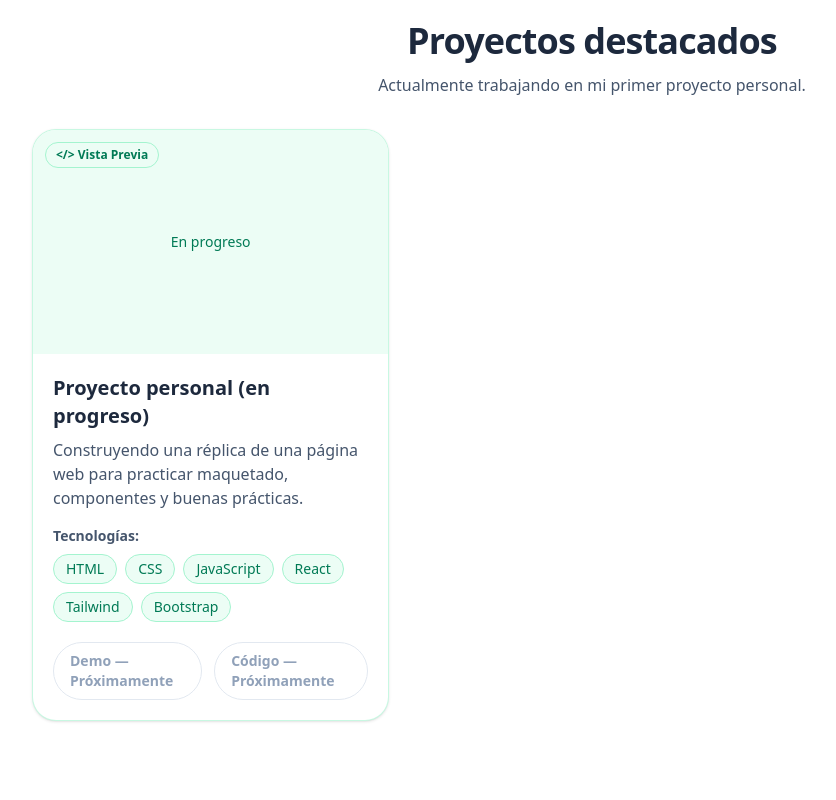
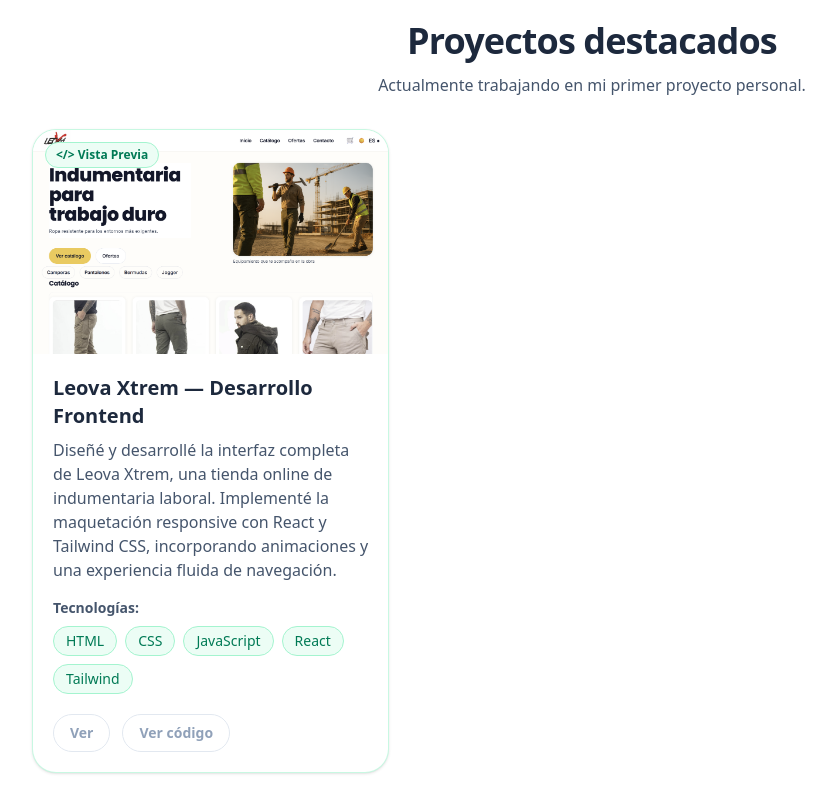
Before and after one commit to SergioMamaniUTN/PortafolioGit, a React (Vite) app: page / in a window 1280 px wide. Shown: the part 2640-3440 px from the top of the page, without its empty margins (48-884 px from the left). Built offline with nearby package versions, Linux system fonts and the light colour scheme.

Commit message:
fix: botones de demo y codigo activos en Projects

```diff
--- a/src/lang/LangProvider.jsx
+++ b/src/lang/LangProvider.jsx
@@ -1,4 +1,3 @@
-// src/lang/LangProvider.jsx
 import React, { createContext, useEffect, useMemo, useState } from "react";
 import es from "./es.js";
 import en from "./en.js";
@@ -75,5 +74,4 @@ export function LangProvider({ children }) {
   return <LangContext.Provider value={value}>{children}</LangContext.Provider>;
 }
 
-// opcional: export default por si en algún lado importás por default
 export default LangProvider;
--- a/src/lang/en.js
+++ b/src/lang/en.js
@@ -89,11 +89,11 @@ export default {
     preview: "Preview",
     inProgress: "In progress",
     project1Alt: "Personal project — preview",
-    project1Title: "Personal project (in progress)",
+    project1Title: "Leova Xtrem — Frontend Development",
     project1Desc:
-      "Building a replica of a website to practice layout, components and best practices.",
+      "I designed and developed the entire interface for Leova Xtrem, an online store specializing in workwear. I implemented responsive layout using React and Tailwind CSS, incorporating animations and a smooth navigation experience.",
     techsLabel: "Technologies:",
-    demoSoon: "Demo — Coming soon",
+    demoSoon: "View page",
     codeSoon: "Code — Coming soon",
   },
 
--- a/src/lang/es.js
+++ b/src/lang/es.js
@@ -1,5 +1,4 @@
 export default {
-  // ...
   navbar: {
     home: "Inicio",
     about: "Acerca de mí",
@@ -90,12 +89,12 @@ export default {
     preview: "Vista Previa",
     inProgress: "En progreso",
     project1Alt: "Proyecto personal — vista previa",
-    project1Title: "Proyecto personal (en progreso)",
+    project1Title: "Leova Xtrem — Desarrollo Frontend",
     project1Desc:
-      "Construyendo una réplica de una página web para practicar maquetado, componentes y buenas prácticas.",
+      "Diseñé y desarrollé la interfaz completa de Leova Xtrem, una tienda online de indumentaria laboral. Implementé la maquetación responsive con React y Tailwind CSS, incorporando animaciones y una experiencia fluida de navegación.",
     techsLabel: "Tecnologías:",
-    demoSoon: "Demo — Próximamente",
-    codeSoon: "Código — Próximamente",
+    demoSoon: "Ver",
+    codeSoon: "Ver código",
   },
 
   experience: {
--- a/src/lang/useLang.js
+++ b/src/lang/useLang.js
@@ -1,6 +1,5 @@
-// src/lang/useLang.js
 import { useContext } from "react";
-import { LangContext } from "./LangProvider.jsx"; // 👈 importante la extensión .jsx
+import { LangContext } from "./LangProvider.jsx";
 
 export function useLang() {
   const ctx = useContext(LangContext);
--- a/src/sections/Projects.jsx
+++ b/src/sections/Projects.jsx
@@ -27,26 +27,25 @@ export default function Projects() {
         >
           {/* Etiqueta “Vista Previa” */}
           <span
-            className="pointer-events-none absolute left-3 top-3 z-10 inline-flex items-center rounded-full border border-emerald-200 bg-emerald-50 px-2.5 py-1 text-xs font-semibold text-emerald-700
-                           dark:border-emerald-500/30 dark:bg-emerald-900/20 dark:text-emerald-300"
+            className=" absolute left-3 top-3 z-10 inline-flex items-center rounded-full border border-emerald-200 bg-emerald-50 px-2.5 py-1 text-xs font-semibold text-emerald-700
+                           dark:border-emerald-500/30 dark:bg-emerald-900/90 dark:text-emerald-300"
           >
             &lt;/&gt; {t("projects.preview")}
           </span>
 
           {/* Imagen / Placeholder */}
           <figure className="relative">
-            {/* 👉 cuando tengas la imagen, ponela en /public/projects/proyecto-1.jpg y descomentá la etiqueta <img> */}
-            {/* <img
-              src="/projects/proyecto-1.jpg"
+            <img
+              src="/public/portadaleova.png"
               alt="Proyecto personal — vista previa"
               className="h-56 w-full object-cover"
-            /> */}
-            <div
+            />
+            {/*<div
               className="flex h-56 w-full items-center justify-center bg-emerald-50 text-sm font-medium text-emerald-700
                             dark:bg-emerald-900/20 dark:text-emerald-300"
             >
               {t("projects.inProgress")}
-            </div>
+            </div>*/}
           </figure>
 
           {/* Contenido */}
@@ -65,14 +64,8 @@ export default function Projects() {
                   {t("projects.techsLabel")}
                 </p>
                 <ul className="mt-2 flex flex-wrap gap-2">
-                  {[
-                    "HTML",
-                    "CSS",
-                    "JavaScript",
-                    "React",
-                    "Tailwind",
-                    "Bootstrap",
-                  ].map((tech) => (
+                  {["HTML", "CSS", "JavaScript", "React", "Tailwind"].map(
+                    (tech) => (
                       <li
                         key={tech}
                         className="rounded-full border border-emerald-200 bg-emerald-50 px-3 py-1 text-sm font-medium text-emerald-700
@@ -80,21 +73,25 @@ export default function Projects() {
                       >
                         {tech}
                       </li>
-                  ))}
+                    )
+                  )}
                 </ul>
               </div>
             </div>
 
             {/* Acciones (deshabilitadas por ahora) */}
             <footer className="mt-5 flex gap-3">
-              <span
-                className="inline-flex cursor-not-allowed items-center justify-center rounded-full border border-slate-200 bg-white px-4 py-2 text-sm font-semibold text-slate-400
-                               dark:border-slate-600 dark:bg-slate-800 dark:text-slate-500"
+              <a
+                href="https://proyectoleovaxtrem.netlify.app/"
+                target="_blank"
+                rel="noreferrer"
+                className="inline-flex  items-center justify-center rounded-full border border-slate-200 bg-white px-4 py-2 text-sm font-semibold text-slate-400
+                               dark:border-slate-900 dark:bg-slate-300 dark:text-slate-900"
               >
                 {t("projects.demoSoon")}
-              </span>
+              </a>
               <span
-                className="inline-flex cursor-not-allowed items-center justify-center rounded-full border border-slate-200 bg-white px-4 py-2 text-sm font-semibold text-slate-400
+                className="cursor-not-allowed  inline-flex  items-center justify-center rounded-full border border-slate-200 bg-white px-4 py-2 text-sm font-semibold text-slate-400
                                dark:border-slate-600 dark:bg-slate-800 dark:text-slate-500"
               >
                 {t("projects.codeSoon")}
```
Also changed, not shown: public/portadaleova.png (added), 1 other file (tests, documents, lock files or other folders). Lines whose indentation alone changed are shown as unchanged.
